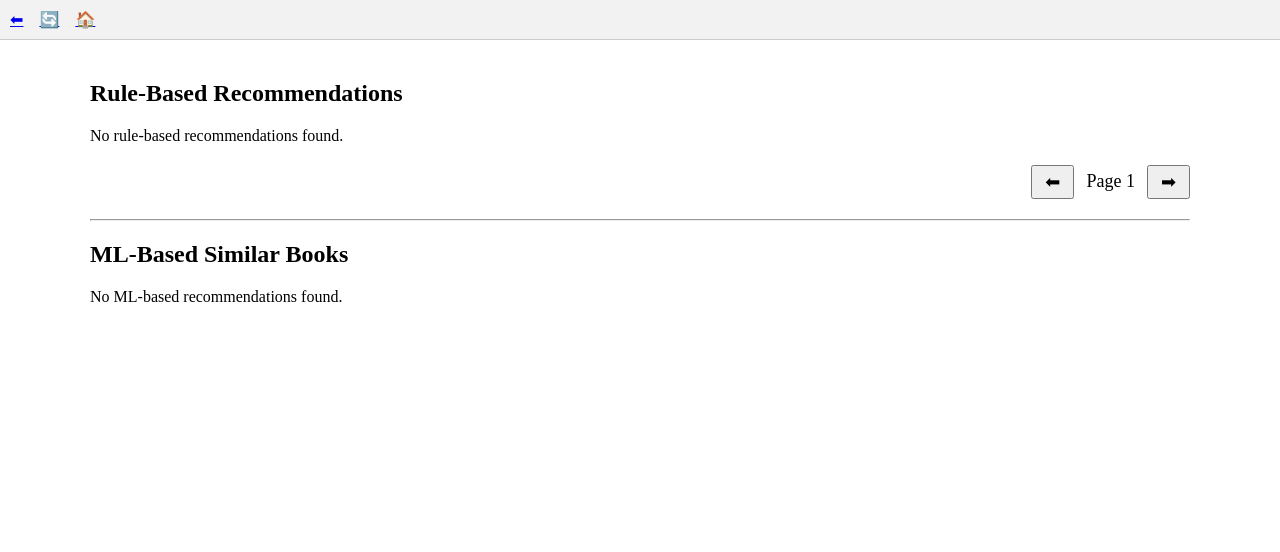
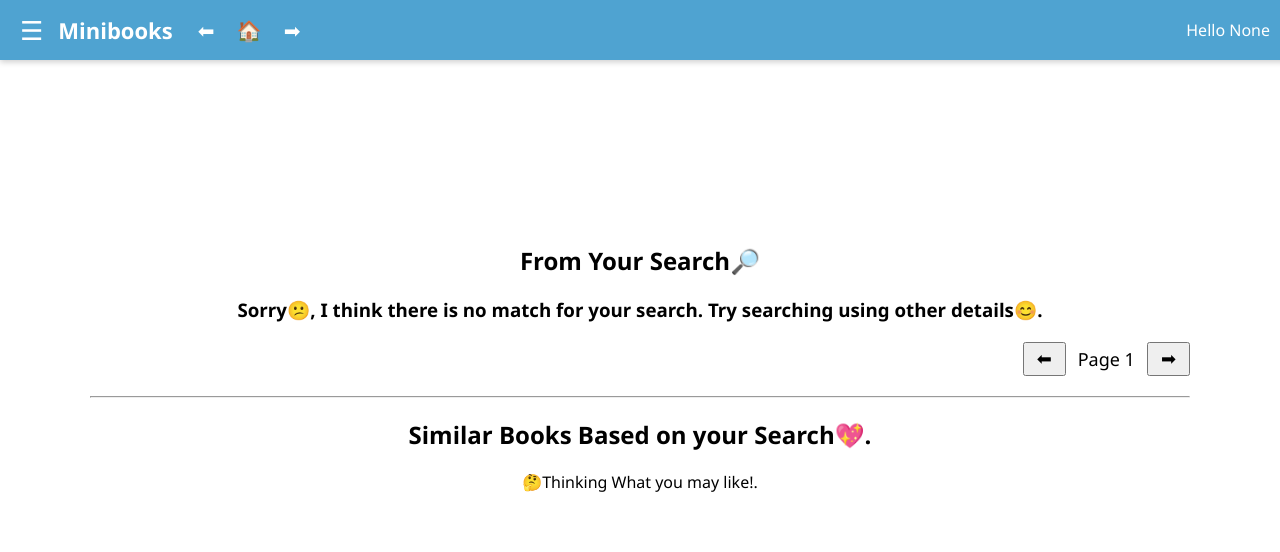
Before and after one commit to jeyakarthik07/book-recommendation-system, a Flask app: template templates/results.html in a window 1280 px wide. Shown: the top 552 px of the page. Run offline with Flask 3, Linux system fonts and the light colour scheme; the template is opened without the code that fills it, so the values that code supplies are empty; parts of the project's set-up code (start-up, migrations or seed data) failed here and were passed over.

Commit message:
Added sidebar UI, navbar system, settings popup, navigation icons

```diff
--- a/backend/app.py
+++ b/backend/app.py
@@ -17,6 +17,9 @@
 app.secret_key = "dev-secret-key"
 init_db()
 
+@app.context_processor
+def inject_user():
+    return dict(username=session.get("username"))
 
 # --------------------------------------------------
 # Home page (Protected)
--- /dev/null
+++ b/templates/base.html
@@ -0,0 +1,37 @@
+<!DOCTYPE html>
+<html>
+<head>
+<title>MiniBooks</title>
+
+<style>
+
+body{
+    margin:0;
+    font-family:Segoe UI, Arial;
+}
+
+/* page content spacing because navbar is fixed */
+
+.page-content{
+    margin-top:80px;
+    padding:20px;
+}
+
+</style>
+
+</head>
+
+<body>
+    <h1>Hello Under Construction</h1>
+
+{% include "navbar.html" %}
+
+<div class="page-content">
+
+{% block content %}
+{% endblock %}
+
+</div>
+
+</body>
+</html>
--- a/templates/login.html
+++ b/templates/login.html
@@ -1,7 +1,7 @@
 <!DOCTYPE html>
 <html>
 <head>
-    <title>Login | Book Recommendation System</title>
+    <title>Login | MiniBooks</title>
 
     <style>
         body {
@@ -121,7 +121,7 @@
 
 <body>
 
-<h1>Book Recommendation System</h1>
+<h1>-----MiniBooks-----</h1>
 
 <div class="container">
 
@@ -208,7 +208,7 @@
         </form>
 
         <div class="link-btn" onclick="activateTab('user')">
-            Back to Login
+            Back to Login🔙
         </div>
 
     </div>
--- /dev/null
+++ b/templates/navbar.html
@@ -0,0 +1,352 @@
+<div class="topbar">
+
+    <div class="left-section">
+
+        <span class="menu-icon" onclick="toggleSidebar()">☰</span>
+
+        <!-- WEBSITE TITLE (REFRESH BUTTON) -->
+        <a href="javascript:location.reload()" class="app-title">
+            Minibooks
+        </a>
+
+        <!-- NAVIGATION ICONS (NOT ON HOME PAGE) -->
+        {% if request.path != "/" %}
+
+        <div class="nav-icons">
+
+            <a href="javascript:history.back()" title="Back">⬅</a>
+
+            <a href="/" title="Home">🏠</a>
+
+            <a href="javascript:history.forward()" title="Forward">➡</a>
+
+        </div>
+
+        {% endif %}
+
+    </div>
+
+
+    <div class="user-box">
+        Hello {{ username }}
+    </div>
+
+</div>
+
+
+
+<!-- SIDEBAR -->
+
+<div id="sidebar" class="sidebar">
+
+    <h2 class="menu-title">Menu</h2>
+
+    <a class="menu-item" href="/">🏠 Home</a>
+
+    <a class="menu-item" href="#" onclick="openSettings()">⚙ Settings</a>
+
+    <a class="logout-btn" href="/logout">🚪 Logout</a>
+
+</div>
+
+
+
+<div id="overlay" class="overlay" onclick="closeSidebar()"></div>
+
+<!-- SETTINGS POPUP -->
+
+<div id="settingsModal" class="settings-modal">
+
+    <div class="settings-box">
+
+        <div class="settings-header">
+            <span>Settings</span>
+            <button class="close-btn" onclick="closeSettings()">✖</button>
+        </div>
+
+        <div class="setting-row">
+            <span>Dark Mode</span>
+            <label class="switch">
+                <input type="checkbox">
+                <span class="slider"></span>
+            </label>
+        </div>
+
+        <div class="setting-row">
+            <span>Notifications</span>
+            <label class="switch">
+                <input type="checkbox" checked>
+                <span class="slider"></span>
+            </label>
+        </div>
+
+        <div class="setting-row">
+            <span>Sound</span>
+            <label class="switch">
+                <input type="checkbox" checked>
+                <span class="slider"></span>
+            </label>
+        </div>
+
+    </div>
+
+</div>
+
+<style>
+
+body{
+margin:0;
+font-family:Segoe UI, Arial;
+}
+
+/* TOP BAR */
+
+.topbar{
+height:60px;
+background:#4fa3d1;
+color:white;
+display:flex;
+align-items:center;
+padding:0 20px;
+position:fixed;
+width:100%;
+top:0;
+z-index:2000;
+box-shadow:0 2px 6px rgba(0,0,0,0.2);
+}
+
+/* LEFT SECTION */
+
+.left-section{
+display:flex;
+align-items:center;
+}
+
+/* MENU ICON */
+
+.menu-icon{
+font-size:26px;
+cursor:pointer;
+margin-right:15px;
+}
+
+/* TITLE */
+
+.app-title{
+font-size:22px;
+font-weight:bold;
+color:white;
+text-decoration:none;
+margin-right:25px;
+}
+
+/* NAV ICONS */
+
+.nav-icons a{
+color:white;
+font-size:20px;
+margin-right:18px;
+text-decoration:none;
+}
+
+/* USERNAME */
+
+.user-box{
+margin-left:auto;
+margin-right:30px;
+font-size:16px;
+font-weight:500;
+}
+
+/* SIDEBAR */
+
+.sidebar{
+position:fixed;
+left:-240px;
+top:60px;
+width:240px;
+height:100%;
+background:#1f2933;
+color:white;
+transition:0.3s;
+z-index:2100;
+padding-top:20px;
+}
+
+.menu-title{
+padding-left:20px;
+font-size:20px;
+margin-bottom:20px;
+}
+
+.menu-item{
+display:block;
+padding:14px 20px;
+color:white;
+text-decoration:none;
+font-size:16px;
+}
+
+.menu-item:hover{
+background:#374151;
+}
+
+.logout-btn{
+display:block;
+margin:30px 20px;
+padding:12px;
+text-align:center;
+background:#e63946;
+border-radius:6px;
+color:white;
+text-decoration:none;
+font-weight:bold;
+}
+
+.logout-btn:hover{
+background:#c1121f;
+}
+
+/* OVERLAY */
+
+.overlay{
+position:fixed;
+top:60px;
+left:0;
+width:100%;
+height:100%;
+background:rgba(0,0,0,0.3);
+display:none;
+z-index:2050;
+}
+
+/* SETTINGS MODAL */
+
+.settings-modal{
+position:fixed;
+top:0;
+left:0;
+width:100%;
+height:100%;
+background:rgba(0,0,0,0.4);
+display:none;
+align-items:center;
+justify-content:center;
+z-index:3000;
+}
+
+.settings-box{
+width:350px;
+background:#1f2933;
+color:white;
+border-radius:12px;
+padding:20px;
+box-shadow:0 10px 25px rgba(0,0,0,0.5);
+}
+
+.settings-header{
+display:flex;
+justify-content:space-between;
+align-items:center;
+font-size:20px;
+margin-bottom:20px;
+}
+
+.close-btn{
+background:none;
+border:none;
+color:white;
+font-size:18px;
+cursor:pointer;
+}
+
+.setting-row{
+display:flex;
+justify-content:space-between;
+align-items:center;
+margin:15px 0;
+}
+
+
+/* TOGGLE SWITCH */
+
+.switch{
+position:relative;
+display:inline-block;
+width:40px;
+height:20px;
+}
+
+.switch input{
+display:none;
+}
+
+.slider{
+position:absolute;
+cursor:pointer;
+top:0;
+left:0;
+right:0;
+bottom:0;
+background:#ccc;
+border-radius:20px;
+}
+
+.slider:before{
+position:absolute;
+content:"";
+height:16px;
+width:16px;
+left:2px;
+bottom:2px;
+background:white;
+border-radius:50%;
+transition:.3s;
+}
+
+input:checked + .slider{
+background:#4fa3d1;
+}
+
+input:checked + .slider:before{
+transform:translateX(20px);
+}
+</style>
+
+
+
+<script>
+
+function openSettings(){
+
+document.getElementById("settingsModal").style.display="flex"
+
+}
+
+function closeSettings(){
+
+document.getElementById("settingsModal").style.display="none"
+
+}
+
+function toggleSidebar(){
+
+const sidebar = document.getElementById("sidebar")
+const overlay = document.getElementById("overlay")
+
+sidebar.style.left = "0px"
+overlay.style.display = "block"
+
+}
+
+function closeSidebar(){
+
+const sidebar = document.getElementById("sidebar")
+const overlay = document.getElementById("overlay")
+
+sidebar.style.left = "-240px"
+overlay.style.display = "none"
+
+}
+
+</script>
--- a/templates/results.html
+++ b/templates/results.html
@@ -66,22 +66,18 @@
         }
     </style>
 </head>
+{% extends "base.html" %}
 
+{% block content %}
 <body>
 
 <!-- TOP NAV -->
-<div class="top-nav">
-    <a href="javascript:history.back()">⬅</a>
-    &nbsp;&nbsp;
-    <a href="javascript:location.reload()">🔄</a>
-    &nbsp;&nbsp;
-    <a href="/">🏠</a>
-</div>
+
 
 <div class="container">
-
-<h2>Rule-Based Recommendations</h2>
-
+<center>
+<h2>From Your Search🔎</h2>
+</center>
 {% if results is not none and results|length > 0 %}
 <table>
     <tr>
@@ -107,7 +103,9 @@
     {% endfor %}
 </table>
 {% else %}
-<p>No rule-based recommendations found.</p>
+<center>
+<h3>Sorry😕, I think there is no match for your search. Try searching using other details😊.</h3>
+</center>
 {% endif %}
 
 <!-- PAGINATION (ABOVE ML SECTION) -->
@@ -118,9 +116,9 @@
 </div>
 
 <hr>
-
-<h2>ML-Based Similar Books</h2>
-
+<center>
+<h2>Similar Books Based on your Search💖.</h2>
+</center>
 {% if ml_results is not none and ml_results|length > 0 %}
 <table>
     <tr>
@@ -144,7 +142,9 @@
     {% endfor %}
 </table>
 {% else %}
-<p>No ML-based recommendations found.</p>
+<center>
+<p>🤔Thinking What you may like!.</p>
+</center>
 {% endif %}
 
 </div>
@@ -186,3 +186,4 @@
 
 </body>
 </html>
+{% endblock %}
```
Also changed, not shown: templates/book_detail.html (+17 -15 lines), templates/index.html (+24 -28 lines).
